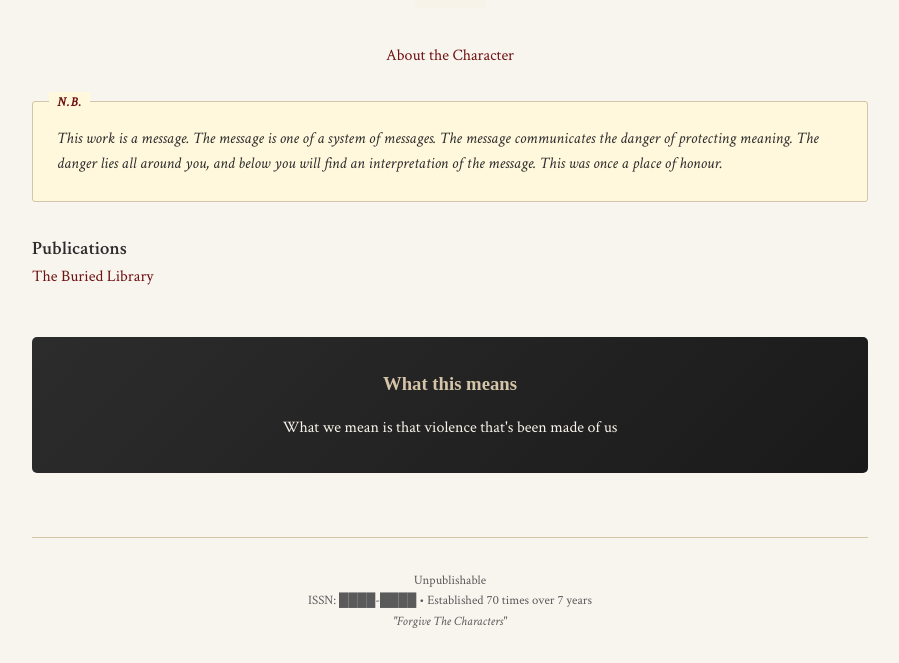
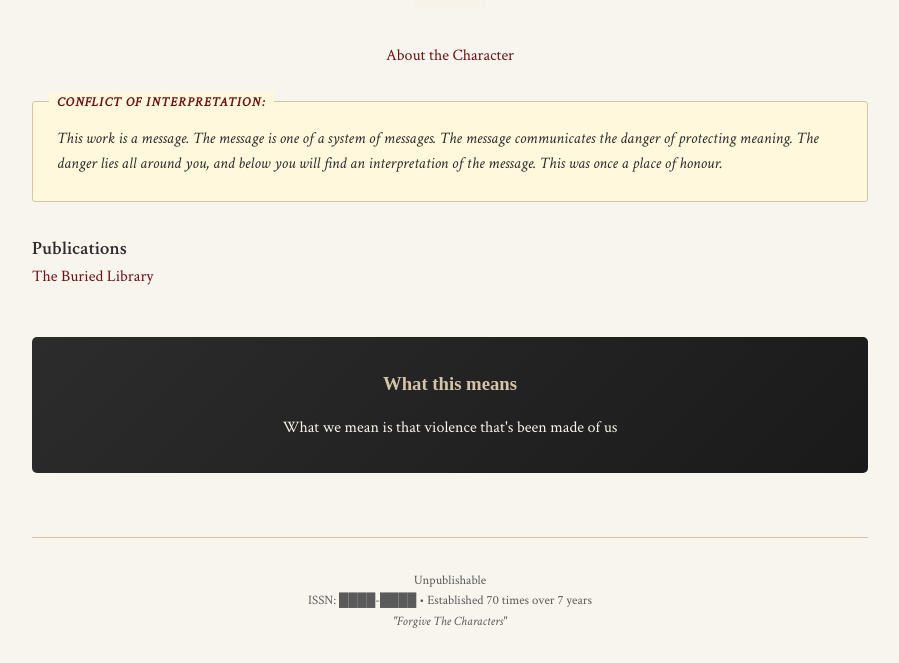
Before and after one commit to CR-ux/notborges, an Eleventy site: page intranet/index.md in a window 1280 px wide. Shown: the part 248-911 px from the top of the page, without its empty margins (190-1089 px from the left). Built offline with nearby package versions, Linux system fonts and the light colour scheme; Eleventy itself is replaced by a stand-in of ours; files that its build step writes are made by us from their sources; a web font is replaced by a local one.

Commit message:
conflict

```diff
--- a/_includes/layout.njk
+++ b/_includes/layout.njk
@@ -92,7 +92,7 @@
     }
 
     .editorial-note::before {
-      content: "N.B.";
+      content: "CONFLICT OF INTERPRETATION:";
       position: absolute;
       top: -0.6rem;
       left: 1rem;
```
